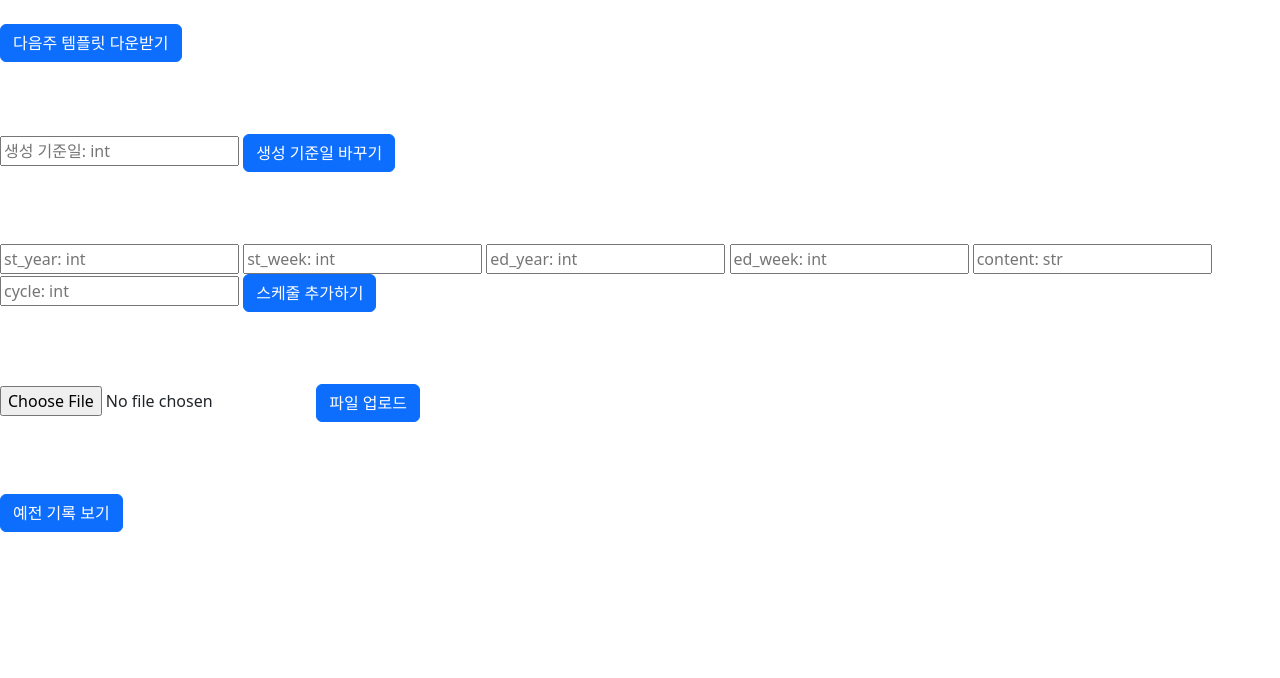
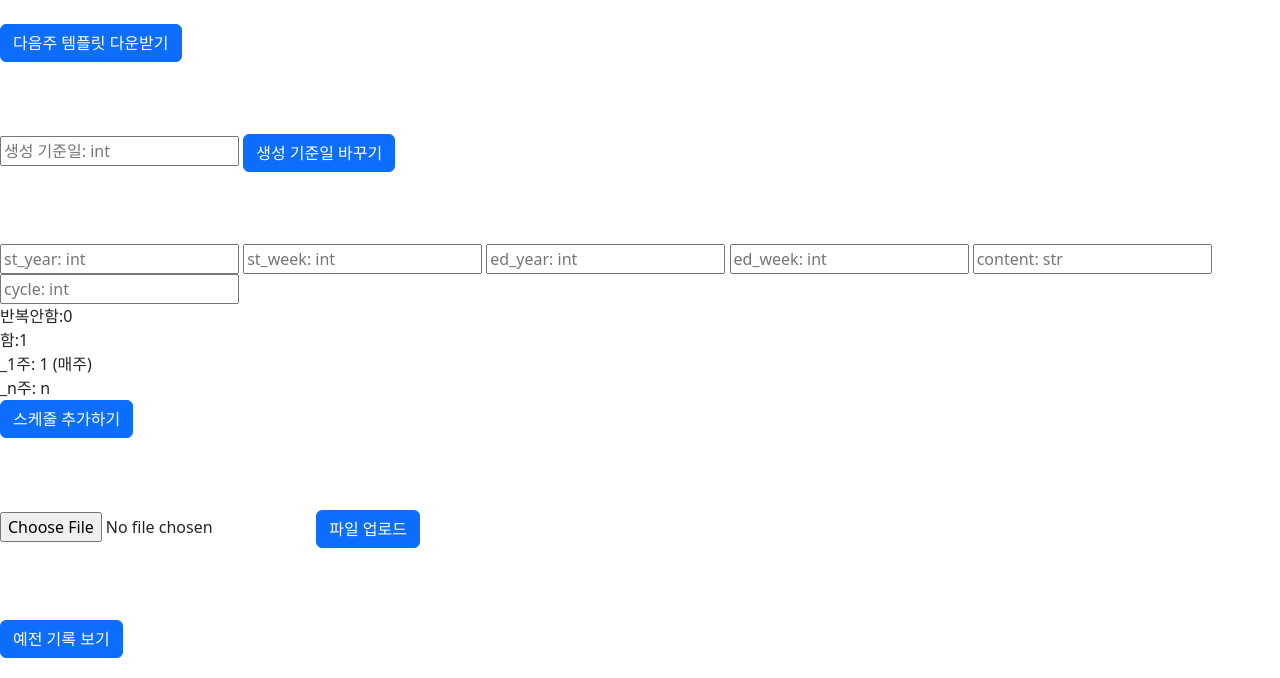
Before and after one commit to kimbrother6/StudyCare, a Flask app: page / in a window 1280 px wide. Shown: the top 678 px of the page. Run offline with Flask 2, Linux system fonts and the light colour scheme.

Commit message:
cycle어떻게 작성해야되는지 정보 추가

```diff
--- a/StudyCare/templates/home-page.html
+++ b/StudyCare/templates/home-page.html
@@ -26,6 +26,9 @@
 		<input type="text" name="ed_week" placeholder="ed_week: int">
 		<input type="text" name="content" placeholder="content: str">
 		<input type="text" name="cycle" placeholder="cycle: int">
+		<br> 반복안함:0<br>함:1<br>
+			_1주: 1  (매주)<br>
+			_n주: n<br>
 		<input type="submit" class="btn btn-primary" value="스케줄 추가하기">
 	</form>
 	<br><br><br>
```
